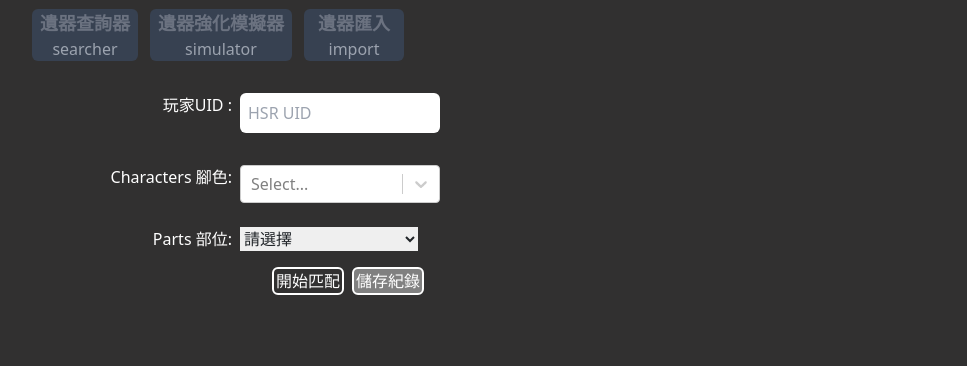
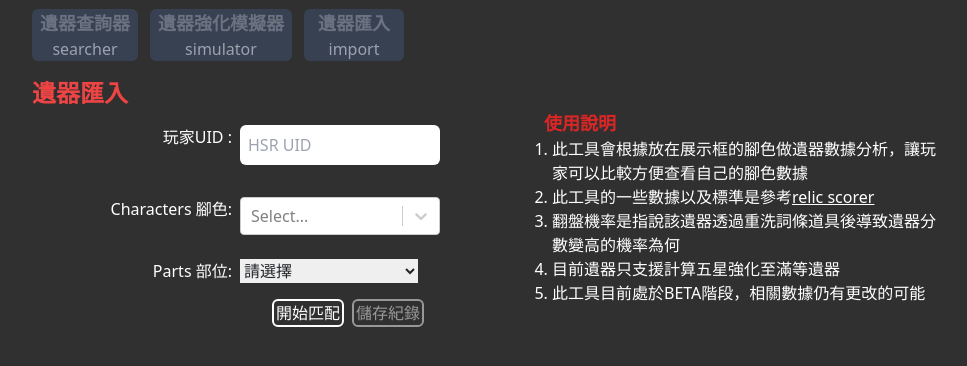
Before and after one commit to angegod/StarRailApi, a React (Create React App) app: page /StarRailApi/import in a window 1280 px wide. Shown: the top 366 px of the page, without its empty margins (96-1063 px from the left). Built offline with nearby package versions, Linux system fonts and the light colour scheme.

Commit message:
修改元件操作:在適當操作時間則禁用操作

```diff
--- a/src/component/Importer.js
+++ b/src/component/Importer.js
@@ -109,6 +109,7 @@ function Import(){
             partsIndex:realPart
         }
         //送出之前先清空一次資料
+        setIsSaveAble(false);
         setStatusMsg('正在尋找匹配資料......');
         setIsChangeAble(false);
         clearData();
@@ -193,7 +194,7 @@ function Import(){
             SubData:SubData,
             partsIndex:partsIndex
         };
-        setIsSaveAble(false);
+
         setStatusMsg('數據計算處理中......');
 
         worker.postMessage(postData);
@@ -342,6 +343,9 @@ function Import(){
                 <meta name="description" content="星鐵--遺器匯入" />
                 <meta name="keywords" content="遺器強化、遺器強化模擬器" />
             </Helmet>
+            <h1 className='text-red-500 font-bold text-2xl'>遺器匯入</h1>
+            <div className='flex flex-row flex-wrap'>
+                <div className='flex flex-col w-1/2 max-[600px]:w-[100%]'>
                     <div className='flex flex-row [&>*]:mr-2 my-3'>
                         <div className='text-right w-[200px] max-[600px]:max-w-[150px]'><span className='text-white'>玩家UID :</span></div>
                         <input type='text' placeholder='HSR UID' className='h-[40px] w-[200px] rounded-md pl-2'
@@ -358,8 +362,23 @@ function Import(){
                         <PartSelect />
                     </div>
                     <div className='my-3 flex flex-row [&>*]:mr-2 justify-end max-w-[400px]'>
-                <button className='processBtn' onClick={getRecord}>開始匹配</button>
+                        <button className='processBtn' onClick={getRecord}  disabled={!isChangeAble}>開始匹配</button>
                         <button className='processBtn' onClick={saveRecord} disabled={!isSaveAble}>儲存紀錄</button>
+                    </div>
+
+                </div>
+                <div className='w-1/2 max-w-[400px] flex flex-col max-[600px]:w-[100%] max-[600px]:mt-3'>
+                    <h2 className='text-red-600 font-bold text-lg'>使用說明</h2>
+                    <ul className='[&>li]:text-white list-decimal [&>li]:ml-2'>
+                        <li>此工具會根據放在展示框的腳色做遺器數據分析，讓玩家可以比較方便查看自己的腳色數據</li>
+                        <li>此工具的一些數據以及標準是參考
+                            <a href='https://www.otameta.com/hub/honkai-starrail/relic-scorer' className='underline'>relic scorer</a>
+                        </li>
+                        <li>翻盤機率是指說該遺器透過重洗詞條道具後導致遺器分數變高的機率為何</li>
+                        <li>目前遺器只支援計算五星強化至滿等遺器</li>
+                        <li>此工具目前處於BETA階段，相關數據仍有更改的可能</li>
+                    </ul>
+                </div>
             </div>
             <div className='flex flex-row flex-wrap w-[100%]'>
                 <div className='mt-3 flex flex-row flex-wrap w-1/2 max-[600px]:w-[100%]'>
--- a/src/component/relic_simulator.js
+++ b/src/component/relic_simulator.js
@@ -60,9 +60,9 @@ function Simulator(){
         }
 
         let history=JSON.parse(localStorage.getItem('HistoryData'));
-        //console.log(JSON.parse(history));
+        console.log(history);
         if(history!=null&&history.length>0){
-            setHistoryData(JSON.parse(history));
+            setHistoryData(history);
             setStatusMsg('先前紀錄已匯入!!');
         }
     }
@@ -425,7 +425,13 @@ function Simulator(){
                 </div>
             </div>
             <div className='flex flex-row mb-3 flex-wrap'>
-                <Result ExpRate={ExpRate} Rscore={Rscore} statusMsg={statusMsg} Rrank={Rrank} PieNums={PieNums} />
+                <div className=' flex flex-row flex-wrap w-1/2 max-[600px]:w-[100%]'>
+                    <Result ExpRate={ExpRate}
+                            Rscore={Rscore}
+                            statusMsg={statusMsg}
+                            Rrank={Rrank}
+                            PieNums={PieNums}/>
+                </div>
                 <div className={`${(!historyData||historyData.length===0)?'hidden':''} w-[35%] max-[930px]:w-[100%] border-t-4 border-gray-600 p-2 my-2`}
                     id="historyData">
                     <div>
--- a/src/css/simulator.css
+++ b/src/css/simulator.css
@@ -35,7 +35,16 @@
     scrollbar-width: none;
 }
 
-:disabled{
+select:disabled,input:disabled{
     background-color:gray;
     color: white;
 }
+
+button:disabled{
+    opacity: 0.5;
+}
+
+.processBtn:disabled:hover{
+    color: white;
+    border-color: inherit;
+}
```
Lines whose indentation alone changed are shown as unchanged.
